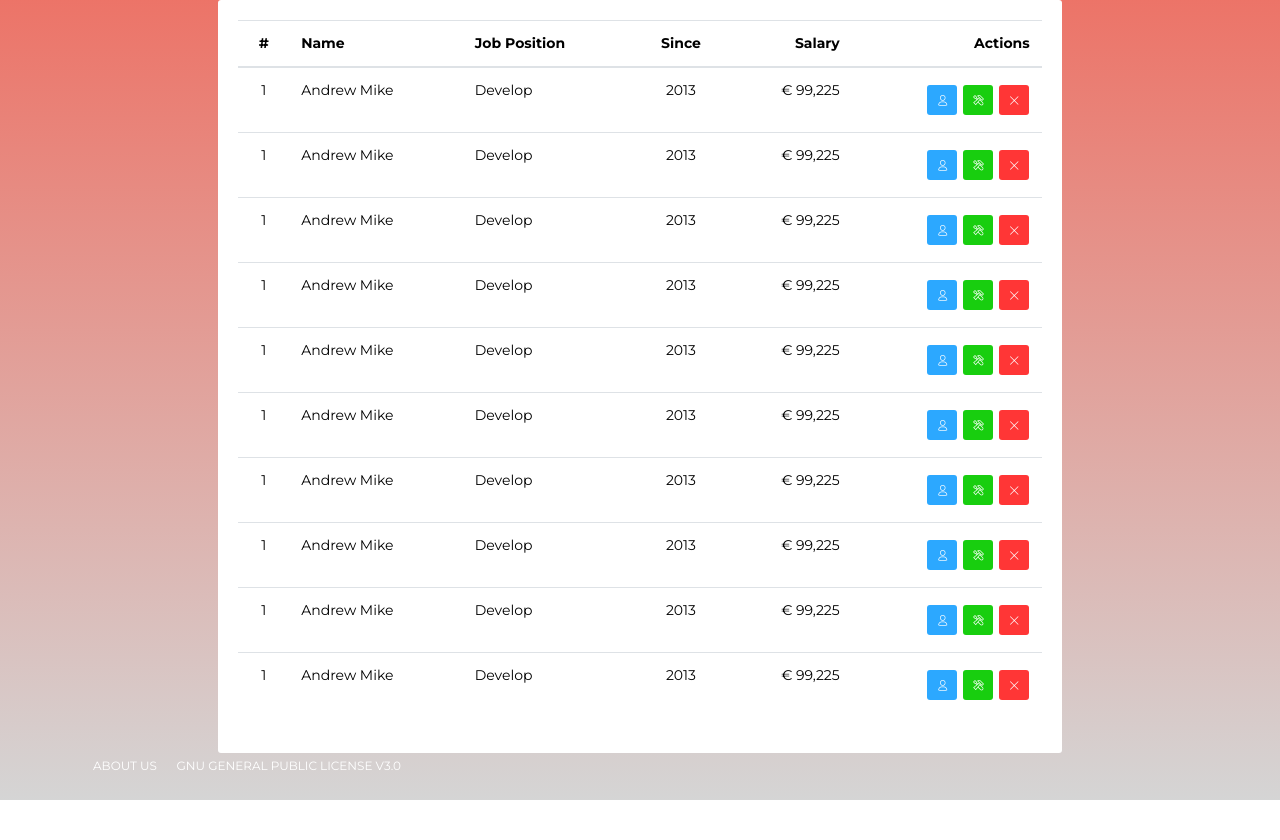
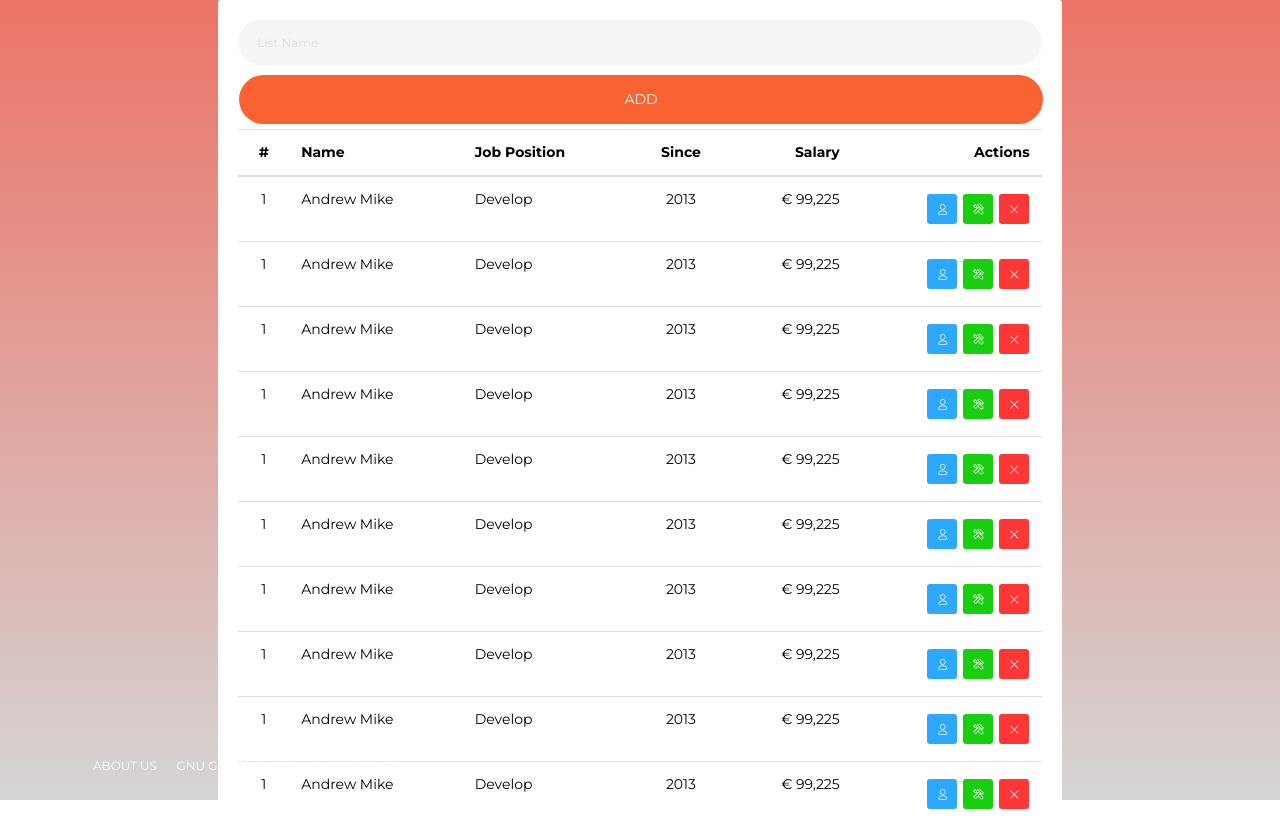
Before and after one commit to parseendavid/django-shopping-list, a Django app: page /dashboard/ in a window 1280 px wide. Shown: the part 72-912 px from the top of the page. Before the commit the page ends 872 px from the top, so only its background shows below. Run offline with Django 3.2, Linux system fonts and the light colour scheme; the visitor is signed in with stand-in values (Sample User, id 1); some libraries are stand-ins or nearby versions.

Commit message:
Featue Adds Form for adding a new shopping list: - Added a modelform for manipulating a shopping_list - added the form to the dashboard view and template [Delivers #155906705]

```diff
--- a/accounts/views.py
+++ b/accounts/views.py
@@ -12,7 +12,7 @@ class LoginView(LoginView):
     """Form view for Login"""
     form_class = CustomAuthenticationForm
     template_name = "accounts/login-page.html"
-
+    redirect_authenticated_user = True
 
 class SignUpView(CreateView):
     """Creating a new non-super-user"""
@@ -47,4 +47,3 @@ class CustomPasswordResetCompleteView(PasswordResetCompleteView):
 class CustomLogoutView(LogoutView):
     """Cutomised logout view"""
     next_page = reverse_lazy("home_page")
-    # template_name =
--- /dev/null
+++ b/shopping_lists/forms.py
@@ -0,0 +1,22 @@
+from django import forms
+from django.forms import ModelForm
+from django.utils.translation import gettext_lazy as _
+
+from .models import ShoppingList
+
+
+class ShoppingListForm(ModelForm):
+
+    class Meta:
+        model = ShoppingList
+        fields = ("name",)
+        labels = {
+            "name":_("Shopping List Name")
+        }
+        widgets = {
+            "name": forms.TextInput(attrs={
+                "class": "form-control",
+                "placeholder": "List Name",
+                "autocomplete": "random_name",
+            }),
+        }
--- /dev/null
+++ b/shopping_lists/models.py
@@ -0,0 +1,17 @@
+from accounts.models import User
+from django.db import models
+from django.utils.translation import gettext_lazy as _
+
+# Create your models here.
+
+
+class ShoppingList(models.Model):
+    """This is the model for a single shopping list"""
+    name = models.CharField(_('list_name'), max_length=20, null=False)
+    owner = models.ForeignKey(
+        User, on_delete=models.CASCADE, related_name='shopping_lists')
+    date_created = models.DateTimeField(auto_now_add=True)
+    update_date = models.DateTimeField(auto_now=True)
+
+    class Meta:
+        ordering = ('name',)
--- a/shopping_lists/templates/shopping_lists/dashboard.html
+++ b/shopping_lists/templates/shopping_lists/dashboard.html
@@ -1,4 +1,4 @@
-{% extends 'shopping_lists/base.html'%}
+{% extends 'shopping_lists/base.html' %}
 {% block title %}
     Dashboard
 {% endblock %}
@@ -7,6 +7,18 @@ Dashboard
         <div class="col-md-8 ml-auto mr-auto">
             <div class="card card-plain" style="color:black">
                 <div class="card-body bg-white">
+                    <form class="form" method="POST">
+                        {% csrf_token %}
+                        <span>
+                        <div class="input-group form-group-no-border input-lg">
+                            {{ form.name }}
+                        </div>
+                            <button type="submit"
+                                    class="btn btn-primary btn-round btn-lg btn-block">
+                                ADD
+                            </button>
+                    </span>
+                    </form>
                     <div class="table-responsive ">
                         <table class="table">
                             <thead class="">
@@ -50,18 +62,24 @@ Dashboard
                                         € 99,225
                                     </td>
                                     <td class="text-right">
-                                    <button type="button" rel="tooltip" class="btn btn-info btn-icon btn-sm " data-original-title="" title="">
+                                        <button type="button" rel="tooltip"
+                                                class="btn btn-info btn-icon btn-sm "
+                                                data-original-title="" title="">
                                             <i class="now-ui-icons users_single-02"></i>
                                         </button>
-                                    <button type="button" rel="tooltip" class="btn btn-success btn-icon btn-sm " data-original-title="" title="">
+                                        <button type="button" rel="tooltip"
+                                                class="btn btn-success btn-icon btn-sm "
+                                                data-original-title="" title="">
                                             <i class="now-ui-icons ui-2_settings-90"></i>
                                         </button>
-                                    <button type="button" rel="tooltip" class="btn btn-danger btn-icon btn-sm " data-original-title="" title="">
+                                        <button type="button" rel="tooltip"
+                                                class="btn btn-danger btn-icon btn-sm "
+                                                data-original-title="" title="">
                                             <i class="now-ui-icons ui-1_simple-remove"></i>
                                         </button>
                                     </td>
                                 </tr>
-                            {%endfor%}
+                            {% endfor %}
                             </tbody>
                         </table>
                     </div>
--- a/shopping_lists/views.py
+++ b/shopping_lists/views.py
@@ -1,11 +1,20 @@
 # from django.shortcuts import render
 from django.contrib.auth.decorators import login_required
+from django.urls import reverse_lazy
 from django.utils.decorators import method_decorator
-from django.views.generic import TemplateView
+from django.views.generic import CreateView
+
+from .forms import ShoppingListForm
 
 # Create your views here.
 
 
 @method_decorator(login_required, name='dispatch')
-class DashBoardView(TemplateView):
+class DashBoardView(CreateView):
     template_name = 'shopping_lists/dashboard.html'
+    form_class = ShoppingListForm
+    success_url = reverse_lazy("shopping_lists:dashboard")
+
+    def form_valid(self, form):
+        form.instance.owner = self.request.user
+        return super(DashBoardView, self).form_valid(form)
```
Lines whose indentation alone changed are shown as unchanged.
